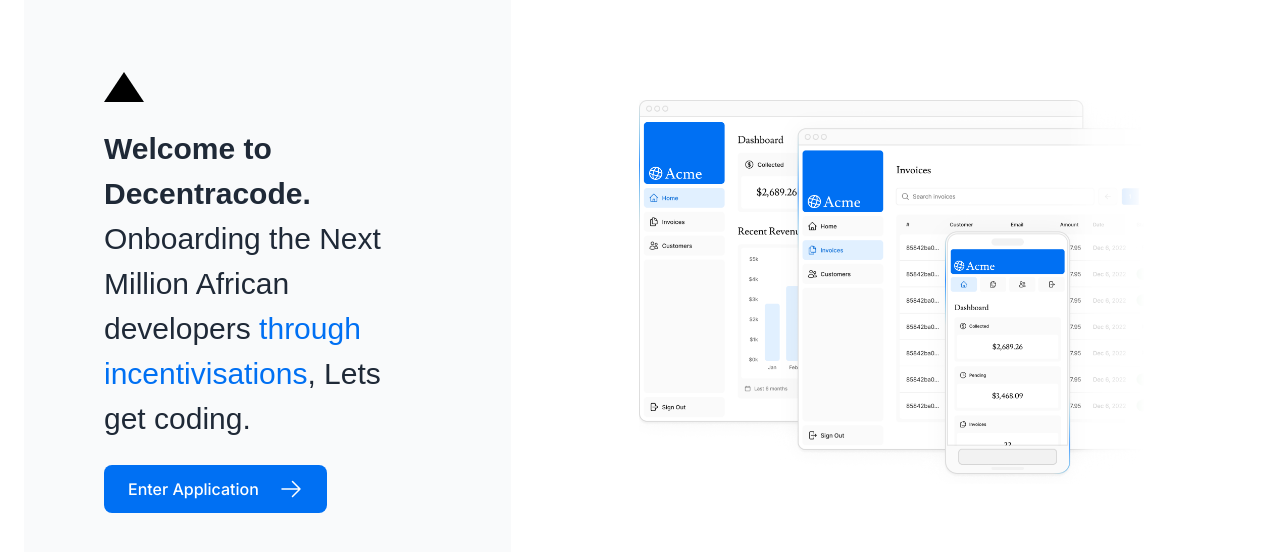
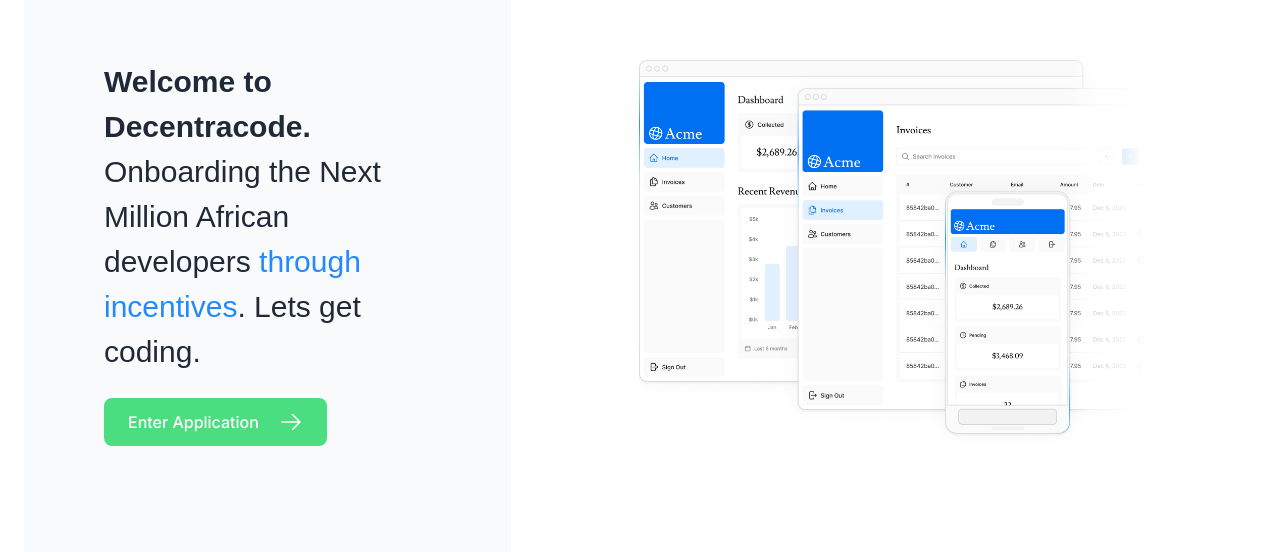
Before and after one commit to kaksv/decentracodev0.1.0, a Next.js app: page / in a window 1280 px wide. Shown: the part 156-708 px from the top of the page. Built offline with nearby package versions, Linux system fonts and the light colour scheme; a web font is replaced by a local one.

Commit message:
nitty gritty

```diff
--- a/app/dashboard/(overview)/page.tsx
+++ b/app/dashboard/(overview)/page.tsx
@@ -68,7 +68,7 @@
 
 
 
-      {bounties?.map(bounty => (
+      {bounties?.reverse().map(bounty => (
         <div className='p-4 border-b border-gray-400' key={bounty.bounty_id}>
           <h1 className='text-2xl font-bold mb-4 '>{bounty.bounty_name}</h1>
           <p className='p-2 text-ml'>{bounty.bounty_description}</p>
--- a/app/dashboard/bounties/page.tsx
+++ b/app/dashboard/bounties/page.tsx
@@ -1,5 +1,8 @@
 export default function Bounties() {
     return (
-        <p>Code Challenges</p>
+        <>
+        <h2>No bountes yet. </h2>
+        <p>Join our Social medias to quickly become informed of any upcoming bounties</p>
+        </>
     );
 }
--- a/app/dashboard/events/page.tsx
+++ b/app/dashboard/events/page.tsx
@@ -1,5 +1,9 @@
 export default function Events(){
     return (
-        <p>Events</p>
+        <>
+        <h1>Events</h1>
+        <p>Expect events in the near future. Make sure you are part of our social media channels.</p>
+        <p>Join telegram as well.</p>
+        </>
     );
 }
--- a/app/page.tsx
+++ b/app/page.tsx
@@ -9,24 +9,24 @@
 export default function Page() {
   return (
     <main className="flex min-h-screen flex-col p-6">
-      <div className="flex h-10 shrink-0 items-end rounded-lg bg-grey p-2 md:h-20">
+      {/* <div className="flex h-10 shrink-0 items-end rounded-lg bg-grey p-2 md:h-20"> */}
         {/* <AcmeLogo /> */}
-      </div>
+      {/* </div> */}
       <div className="mt-4 flex grow flex-col gap-4 md:flex-row">
         <div className="flex flex-col justify-center gap-6 rounded-lg bg-gray-50 px-6 py-10 md:w-2/5 md:px-20">
-        <div className={styles.shape}></div>
+        {/* <div className={styles.shape}></div> */}
 
           <p className={ ` ${lusitana.className} text-xl text-gray-800 md:text-3xl md:leading-normal `}>
             <strong>Welcome to Decentracode.</strong> Onboarding the Next Million African developers{' '}
-            <a href="" className="text-blue-500">
-              through incentivisations
-            </a>
-            , Lets get coding.
+            <Link href="/dashboard" className="text-blue-400">
+              through incentives
+            </Link>
+            . Lets get coding.
 
           </p>
           <Link
             href="/dashboard"
-            className="flex items-center gap-5 self-start rounded-lg bg-blue-500 px-6 py-3 text-sm font-medium text-white transition-colors hover:bg-blue-400 md:text-base"
+            className="flex items-center gap-5 self-start rounded-lg bg-green-400 px-6 py-3 text-sm font-medium text-white transition-colors hover:bg-blue-400 md:text-base"
           >
             <span>Enter Application</span> <ArrowRightIcon className="w-5 md:w-6" />
           </Link>
--- a/app/ui/dashboard/nav-links.tsx
+++ b/app/ui/dashboard/nav-links.tsx
@@ -5,22 +5,25 @@
   HomeIcon,
   CalendarDaysIcon,
   DocumentDuplicateIcon,
-  BriefcaseIcon
+  BriefcaseIcon,
+  ArrowLeftOnRectangleIcon
 } from '@heroicons/react/24/outline';
 import Link from 'next/link';
 import { usePathname } from 'next/navigation';
 import clsx from 'clsx';
+// import { ArrowRightOnRectangleIcon } from '@heroicons/react/24/outline';
 
 // Map of links to display in the side navigation.
 // Depending on the size of the application, this would be stored in a database.
 const links = [
-  { name: 'Home', href: '/dashboard/base', icon: HomeIcon },
+
   {
     name: 'Bounties',
-    href: '/dashboard/invoices',
+    href: '/dashboard/bounties',
     icon: BriefcaseIcon,
   },
   { name: 'Events', href: '/dashboard/events', icon: CalendarDaysIcon },
+  { name: 'Back', href: '/', icon: ArrowLeftOnRectangleIcon },
 ];
 
 export default function NavLinks() {
--- a/app/ui/dashboard/sidenav.tsx
+++ b/app/ui/dashboard/sidenav.tsx
@@ -9,7 +9,7 @@
     <div className="flex h-full flex-col px-3 py-4 md:px-2 ">
       <Link
         className="mb-2 flex h-20 items-end justify-center rounded-md bg-gray-200 p-4 md:h-40 shadow-2xl"
-        href="/"
+        href="/dashboard"
 
       >
         <div className="w-32 text-white md:w-40">
```
